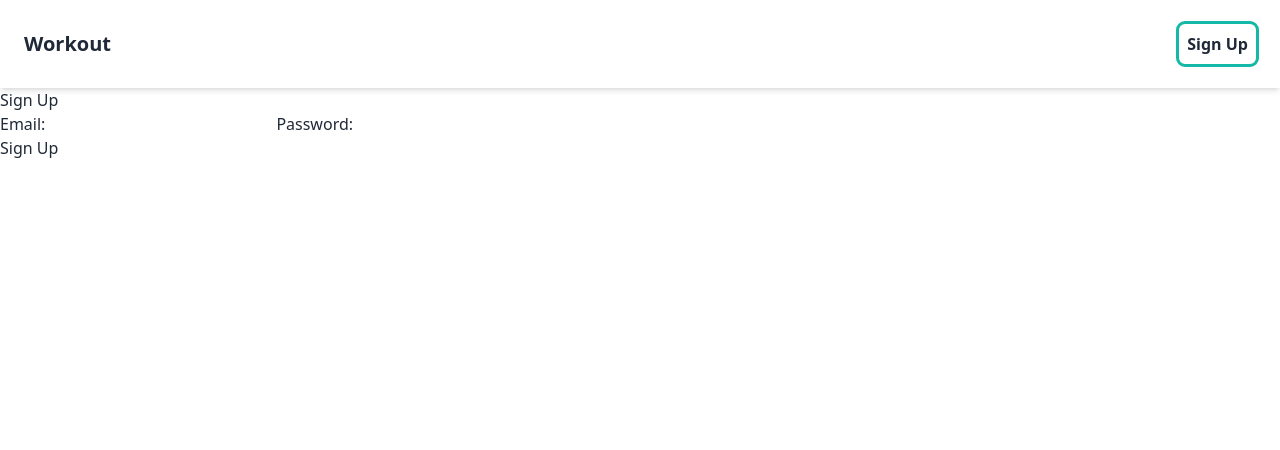
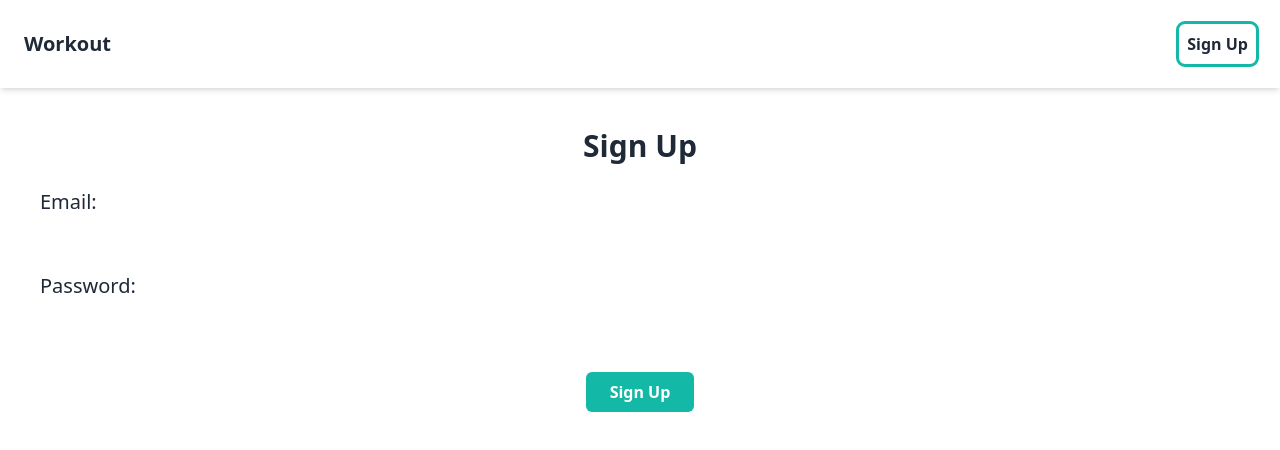
Before and after one commit to paresiqbal/mern-exercise, a React (Vite) app in the folder client/: page /signup in a window 1280 px wide. Shown: the top 450 px of the page. Built offline with nearby package versions, Linux system fonts and the light colour scheme.

Commit message:
Add styling to signup page

```diff
--- a/client/src/pages/Signup.jsx
+++ b/client/src/pages/Signup.jsx
@@ -12,21 +12,39 @@ export default function Signup() {
   };
 
   return (
-    <form onSubmit={handleSubmit}>
-      <h1>Sign Up</h1>
-      <section>
-        <label htmlFor="email">Email:</label>
+    <form
+      onSubmit={handleSubmit}
+      className="flex flex-col items-center p-10 gap-6"
+    >
+      <h1 className="text-3xl font-bold">Sign Up</h1>
+      <section className="flex flex-col w-full gap-2">
+        <label htmlFor="email" className="text-xl">
+          Email:
+        </label>
         <input
           type="email"
           name="email"
           id="email"
           onChange={(e) => setEmail(e.target.value)}
           value={email}
+          className="p-2 rounded-md text-gray-600"
         />
-        <label htmlFor="password">Password:</label>
-        <input type="password" name="password" id="password" />
+        <label htmlFor="password" className="text-xl">
+          Password:
+        </label>
+        <input
+          type="password"
+          name="password"
+          id="password"
+          className="p-2 rounded-md text-gray-600"
+        />
       </section>
-      <button type="submit">Sign Up</button>
+      <button
+        type="submit"
+        className="bg-teal-500 py-2 px-6 rounded-md font-bold text-white active:bg-teal-600"
+      >
+        Sign Up
+      </button>
     </form>
   );
 }
```
